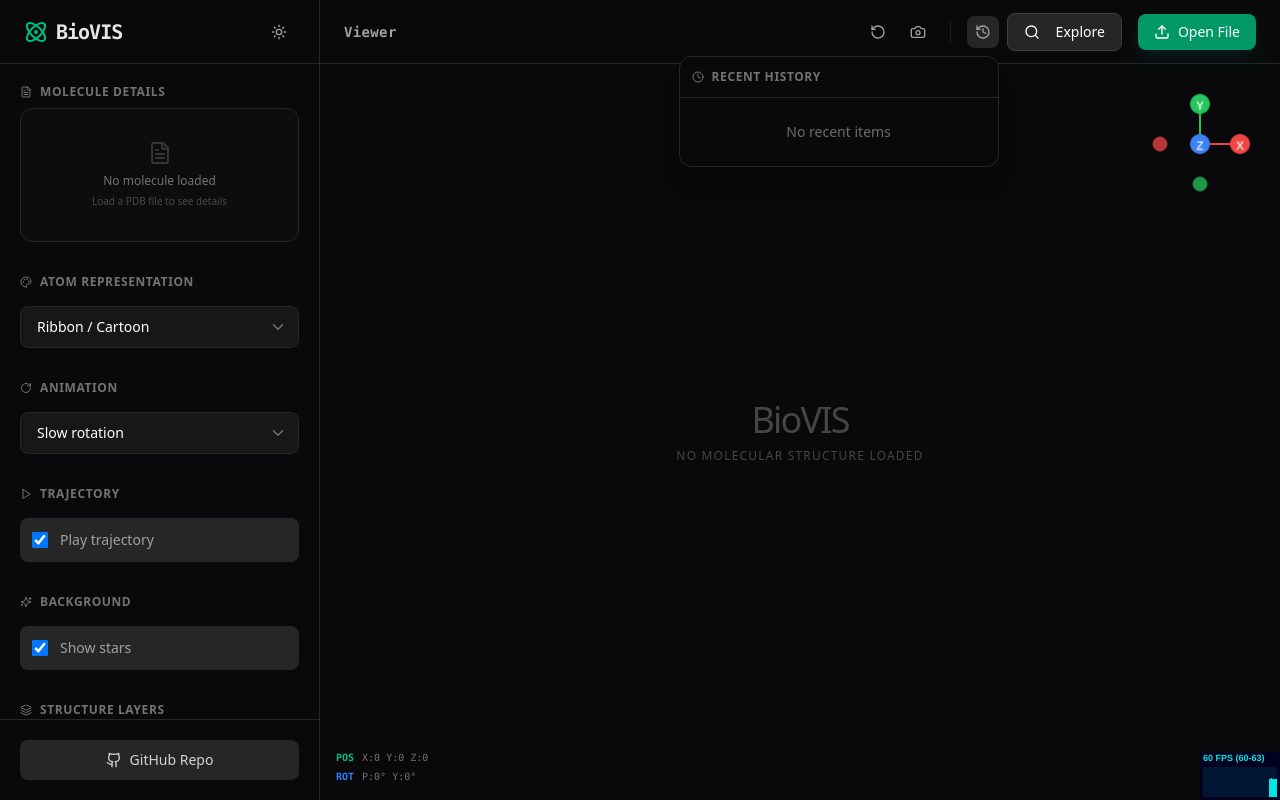
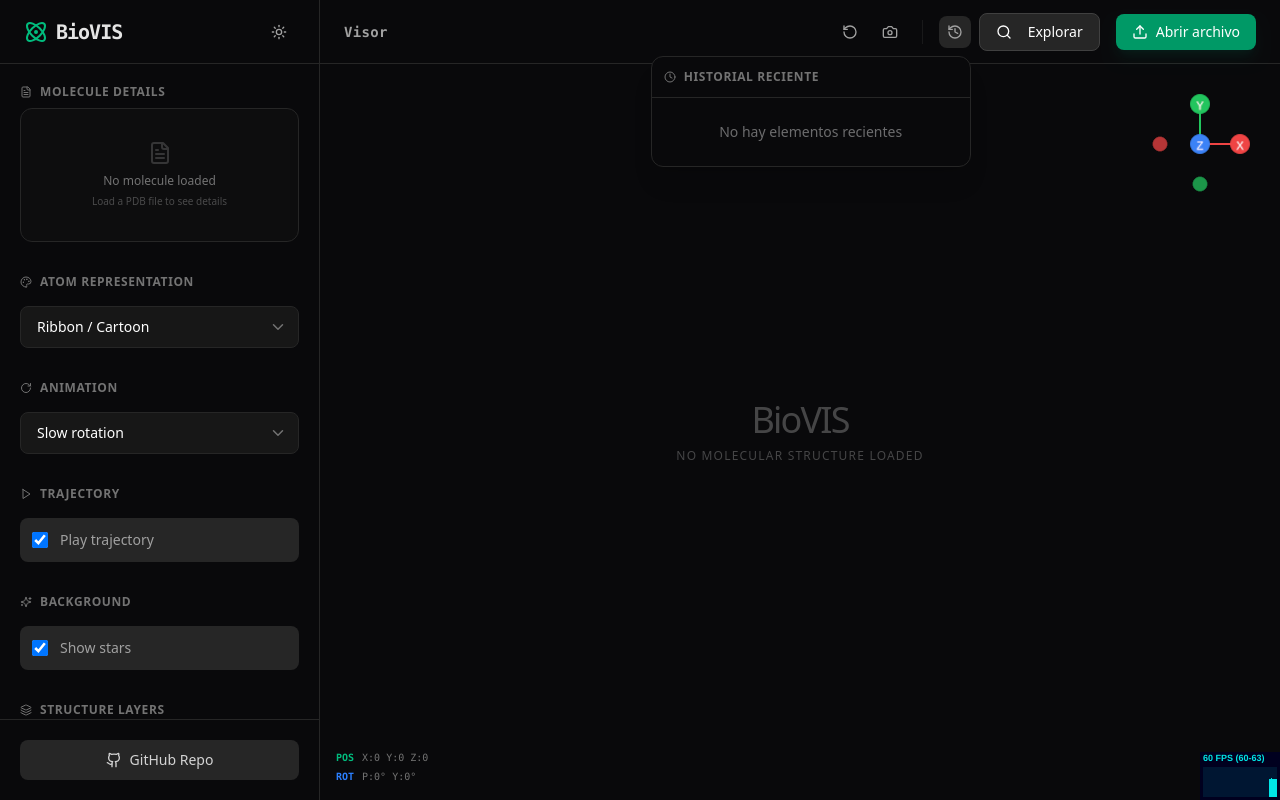
Before and after one commit to SrLordGrim/VisMol, a React (Vite) app: page / in a window 1280 px wide. Both pictures are taken after a click on the button 982 px from the left and 31 px from the top of the page. Built offline with nearby package versions, Linux system fonts and the light colour scheme.

Commit message:
Add files via upload

```diff
--- a/src/App.tsx
+++ b/src/App.tsx
@@ -150,7 +150,7 @@
             setAnnotations([]);
         } catch (err: any) {
             console.error("Failed to parse file", err);
-            alert(err.message || "Error parsing structure file.");
+            alert(err.message || "Error al procesar el archivo de estructura.");
         }
     };
 
@@ -168,7 +168,7 @@
             };
             reader.onerror = () => {
                 setIsLoading(false);
-                alert("Error reading file.");
+                alert("Error al leer el archivo.");
             };
             reader.readAsText(file);
         }, 100);
@@ -227,7 +227,7 @@
             }
         } catch (e: any) {
             console.error(e);
-            alert(e.message || "Could not load molecule from database.");
+            alert(e.message || "No se pudo cargar la molécula desde la base de datos.");
         } finally {
             setIsLoading(false);
         }
@@ -247,7 +247,7 @@
                 };
                 reader.onerror = () => {
                     setIsLoading(false);
-                    alert("Error reading file.");
+                    alert("Error al leer el archivo.");
                 };
                 reader.readAsText(file);
             }, 100);
@@ -347,7 +347,7 @@
                     <div className={`h-16 border-b flex items-center justify-between px-6 transition-colors z-20 relative shrink-0 ${isDark ? 'bg-[#09090b] border-neutral-800' : 'bg-white border-neutral-200'}`}>
                         <div className={`font-mono text-sm ${isDark ? 'text-neutral-400' : 'text-neutral-700'}`}>
                             <span className="flex items-center gap-2">
-                                <span className="font-semibold tracking-wide">Viewer</span>
+                                <span className="font-semibold tracking-wide">Visor</span>
                                 {structure && <span className="opacity-50 mx-2">/</span>}
                                 {structure?.metadata?.id && (
                                     <span className="font-mono">{structure.metadata.id}</span>
@@ -356,8 +356,8 @@
                         </div>
 
                         <div className="flex items-center gap-2">
-                            <IconButton onClick={resetCamera} icon={<RotateCcw size={16} />} title="Reset View" isDark={isDark} />
-                            <IconButton onClick={triggerScreenshot} icon={<Camera size={16} />} title="Capture" isDark={isDark} />
+                            <IconButton onClick={resetCamera} icon={<RotateCcw size={16} />} title="Reiniciar vista" isDark={isDark} />
+                            <IconButton onClick={triggerScreenshot} icon={<Camera size={16} />} title="Captura" isDark={isDark} />
                             <div className={`h-6 w-px mx-2 opacity-30 ${isDark ? 'bg-neutral-700' : 'bg-neutral-300'}`}></div>
 
                             {/* History Dropdown */}
@@ -372,7 +372,7 @@
                                             )}
                                         </>
                                     }
-                                    title="History"
+                                    title="Historial"
                                     isDark={isDark}
                                     variant="secondary"
                                 />
@@ -380,11 +380,11 @@
                                 {showHistory && (
                                     <div className={`absolute right-0 top-full mt-2 w-80 rounded-xl shadow-xl border z-50 overflow-hidden ${isDark ? 'bg-[#09090b] border-neutral-800' : 'bg-white border-neutral-200'}`}>
                                         <div className={`p-3 border-b text-xs font-bold uppercase tracking-wider flex items-center gap-2 ${isDark ? 'border-neutral-800 text-neutral-500' : 'border-neutral-200 text-neutral-600'}`}>
-                                            <Clock size={12} /> Recent History
+                                            <Clock size={12} /> Historial reciente
                                         </div>
                                         <div className="max-h-80 overflow-y-auto">
                                             {history.length === 0 ? (
-                                                <div className="p-6 text-center opacity-40 text-sm">No recent items</div>
+                                                <div className="p-6 text-center opacity-40 text-sm">No hay elementos recientes</div>
                                             ) : (
                                                 history.map((item, idx) => (
                                                     <button
@@ -413,12 +413,12 @@
                                 isDark={isDark}
                             >
                                 <Search size={16} className="mr-2" />
-                                Explore
+                                Explorar
                             </Button>
 
                             <label className="flex items-center gap-2 bg-emerald-600 hover:bg-emerald-700 text-white px-4 py-2 rounded-lg cursor-pointer transition-all shadow-lg shadow-emerald-900/20 text-sm font-medium ml-2">
                                 <Upload size={16} />
-                                <span>Open File</span>
+                                <span>Abrir archivo</span>
                                 <input type="file" accept=".pdb,.ent,.cif,.mmtf,.sdf,.mol2,.gro,.xtc,.trr,.dcd,.mrc,.ccp4" onChange={handleFileUpload} className="hidden" />
                             </label>
                         </div>
@@ -430,7 +430,7 @@
                     {isLoading && (
                         <div className="absolute inset-0 z-50 flex flex-col items-center justify-center bg-black/60 backdrop-blur-md transition-opacity">
                             <Loader2 className="animate-spin text-emerald-500 mb-2" size={48} />
-                            <span className="text-white font-medium tracking-wide">Processing Structure...</span>
+                            <span className="text-white font-medium tracking-wide">Procesando estructura...</span>
                         </div>
                     )}
 
```
